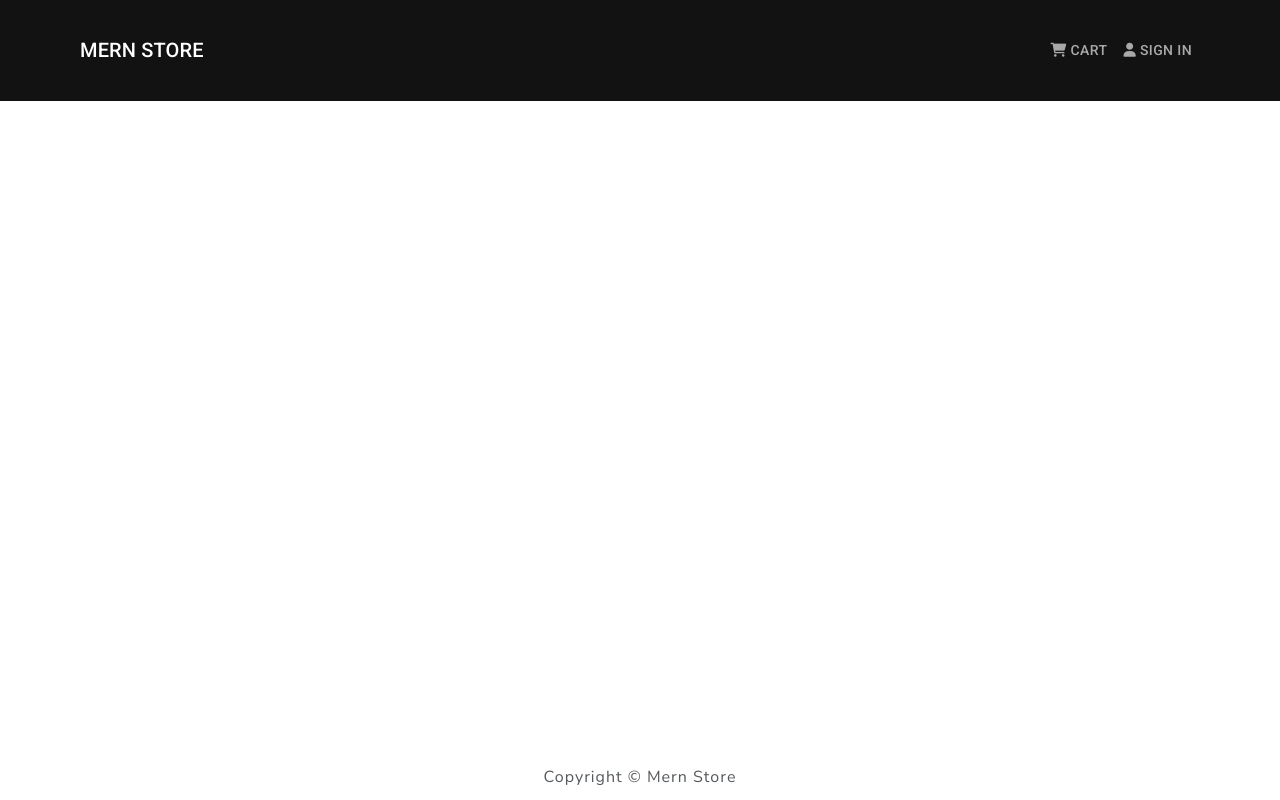
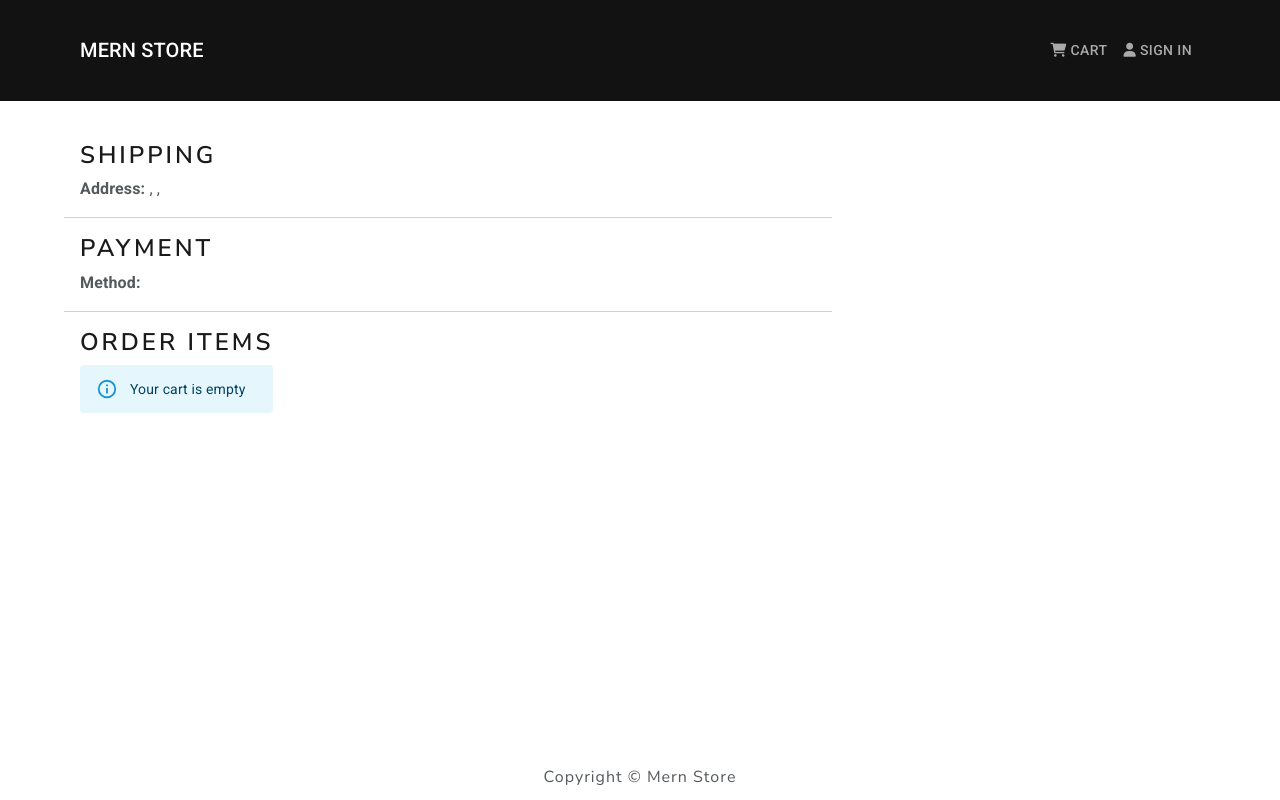
Before and after one commit to GuyBritish/MernStore, a React (Create React App) app in the folder frontend/: page /order in a window 1280 px wide. Built offline with nearby package versions, Linux system fonts and the light colour scheme.

Commit message:
Add order checkout page

```diff
--- a/frontend/src/App.js
+++ b/frontend/src/App.js
@@ -13,6 +13,7 @@ import { Container } from "@mui/material";
 import Profile from "./components/users/Profile";
 import Shipping from "./components/cart/Shipping";
 import Payment from "./components/cart/Payment";
+import Order from "./components/cart/Order";
 
 function App() {
 	return (
@@ -30,6 +31,7 @@ function App() {
 						<Route path="/profile" element={<Profile />} />
 						<Route path="/shipping" element={<Shipping />} />
 						<Route path="/payment" element={<Payment />} />
+						<Route path="/order" element={<Order />} />
 					</Routes>
 				</Container>
 			</main>
--- /dev/null
+++ b/frontend/src/components/cart/Order.js
@@ -0,0 +1,108 @@
+import React, { useState } from "react";
+import { resolvePath, useNavigate } from "react-router-dom";
+import { useDispatch, useSelector } from "react-redux";
+
+import AlertMessage from "../UI/AlertMessage";
+
+import { savePaymentMethod } from "../../actions/cartActions";
+
+import { Grid, Link, List, ListItem, Typography, Divider } from "@mui/material";
+
+const Order = () => {
+	const dispatch = useDispatch();
+	const navigate = useNavigate();
+
+	const cartCtx = useSelector((state) => {
+		return state.cart;
+	});
+
+	return (
+		<Grid container>
+			<Grid item md={8}>
+				<List sx={{ width: "100%", bgcolor: "background.paper" }}>
+					<ListItem sx={{ marginY: 1 }}>
+						<div>
+							<h3>Shipping</h3>
+							<Typography>
+								<strong>Address: </strong>
+								{cartCtx.shippingAddress.address}, {cartCtx.shippingAddress.city}{" "}
+								{cartCtx.shippingAddress.postalCode},{" "}
+								{cartCtx.shippingAddress.country}
+							</Typography>
+						</div>
+					</ListItem>
+					<Divider />
+					<ListItem sx={{ marginY: 1 }}>
+						<div>
+							<h3>Payment</h3>
+							<Typography>
+								<strong>Method: </strong>
+								{cartCtx.paymentMethod}
+							</Typography>
+						</div>
+					</ListItem>
+					<Divider />
+					<ListItem sx={{ marginY: 1 }}>
+						<div>
+							<h3>Order Items</h3>
+							{cartCtx.cartItems.length === 0 ? (
+								<AlertMessage variant="info">Your cart is empty</AlertMessage>
+							) : (
+								<List sx={{ width: "100%", bgcolor: "background.paper" }}>
+									{cartCtx.cartItems.map((item, index) => {
+										return (
+											<React.Fragment key={index}>
+												<ListItem>
+													<Grid container>
+														<Grid item md={1}>
+															<img
+																src={item.image}
+																alt={item.name}
+																style={{
+																	maxHeight: "100%",
+																	maxWidth: "100%",
+																	borderRadius: "10px",
+																}}
+															/>
+														</Grid>
+														<Grid item ml={2} flexGrow={1}>
+															<Link
+																to={`/products/${item._id}`}
+																className="cardlink"
+																sx={{
+																	textDecoration: "none",
+																	color: "inherit",
+																}}
+															>
+																<Typography
+																	gutterBottom
+																	component="div"
+																	style={{
+																		fontWeight: 500,
+																	}}
+																>
+																	{item.name}
+																</Typography>
+															</Link>
+														</Grid>
+														<Grid item md={4}>
+															{item.qty} x ${item.price} = $
+															{item.qty * item.price}
+														</Grid>
+													</Grid>
+												</ListItem>
+												<Divider />
+											</React.Fragment>
+										);
+									})}
+								</List>
+							)}
+						</div>
+					</ListItem>
+				</List>
+			</Grid>
+		</Grid>
+	);
+};
+
+export default Order;
```
